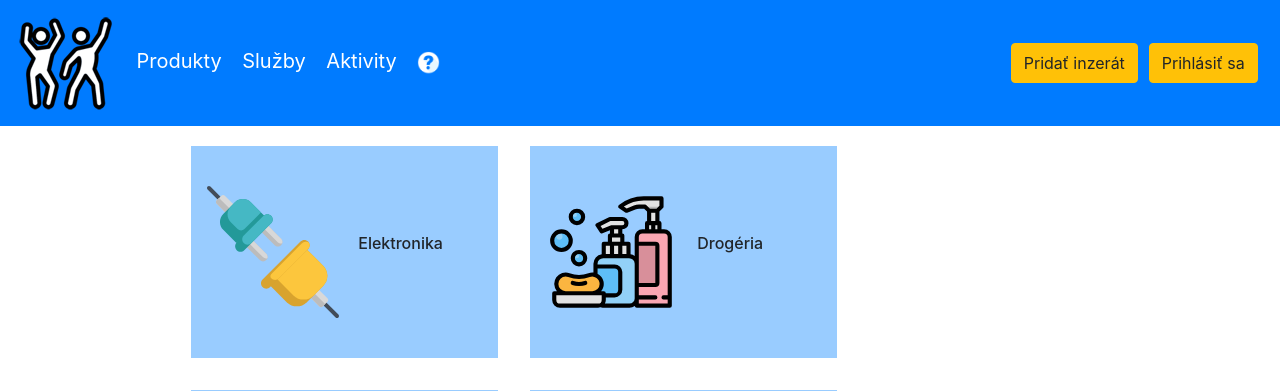
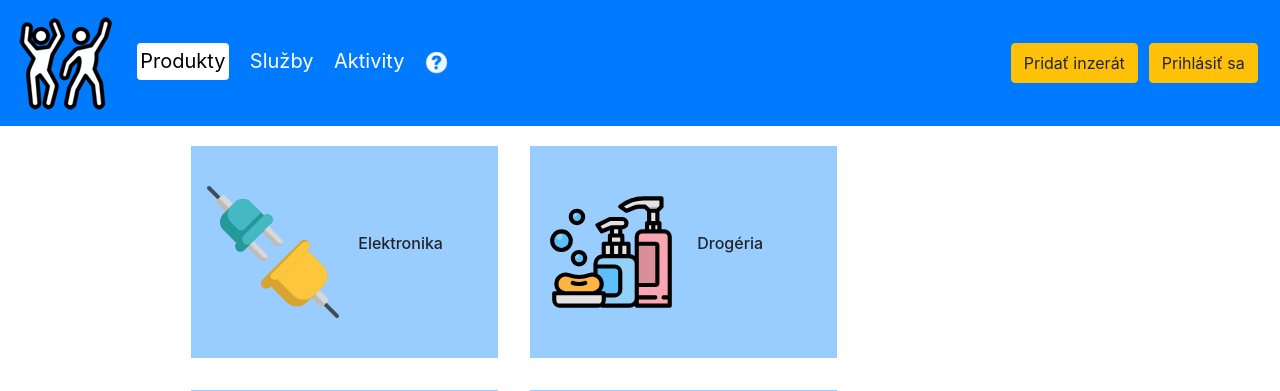
Before and after one commit to KosoScythe/internatnyportal, a PHP site: page / in a window 1280 px wide. Shown: the top 391 px of the page. Run offline with PHP 8.4, Linux system fonts and the light colour scheme; some libraries are stand-ins or nearby versions.

Commit message:
Oprava indexu

```diff
--- a/index.php
+++ b/index.php
@@ -14,26 +14,26 @@
 		<script src="fb.js"></script>
 	</head>
 
-	<body>
+	<body onload = "showLatestAd('1,2',0); vyberKategoriu();">
 		<nav class="navbar fixed-top navbar-dark bg-primary">
 			<div class = "navbar-left">
 				<div class = "navbar-brand">
 					<a href = "index.php"> <img src = "img/icon2.png" > </a>
 				</div>
-				<a id = "navBarButton" class="navbar-brand" href="produkty.html">Produkty</a>
+				<a id = "activated" class="navbar-brand rounded" href="#">Produkty</a>
 				<a id = "navBarButton" class="navbar-brand" href="sluzby.html">Služby</a>
-				<a id = "navBarButton" class="navbar-brand" href="aktivity.html">Aktivity</a>
+				<a id = "navBarButton"  class="navbar-brand" href="aktivity.html">Aktivity</a>
 				<a id = "navBarButton" class="navbar-brand" href="#" data-toggle="modal" data-target="#helpModal"><img src="img/question.png" style="height: 3vh;"></a>
 			</div>
 			<div class = "navbar-right" id="mnBt">
-				<button id="rightUserButtons" class='btn btn-warning btn-rounded' onclick = 'pridajInzerat();'>Pridať inzerát</button>
+				<button id="rightUserButtons" class="btn btn-warning btn-rounded" onclick = "pridajInzerat();">Pridať inzerát</button>
 				<button id="rightUserButtons" class='btn btn-warning btn-rounded' onclick = 'prihlasSa()'>Prihlásiť sa</button>
 			</div>
+		</nav>
 
-		</nav>
 		<div id="page-container">
 			<div class = "container w-75 border-right-1 border-left-1 text ">
-				<div style="background-color: blue;">
+			<div style="background-color: blue;">
 					<div style="cursor: pointer;" onclick = 'location.href="produkty.html?kat=1"' class="polozky"><img class="obrazok" src="img/elektro.svg" /><p>Elektronika</p></div>
 					<div style="cursor: pointer;" onclick = 'location.href="produkty.html?kat=2"' class="polozky"><img class="obrazok" src="img/drogeria.svg" /><p>Drogéria</p></div>
 					<div style="cursor: pointer;" onclick = 'location.href="produkty.html?kat=3"' class="polozky"><img class="obrazok" src="img/jedlo.svg" /><p>Potraviny</p></div>
@@ -46,7 +46,6 @@
 					<div class="polozky"><img class="obrazok" src="img/boardgame.svg" /><p>Stolové hry</p></div>
 				</div>
 			</div>
-
 			<footer class="page-footer font-small bg-primary pt-4 d-flex flex-column" id = "footer">
 				<div class="container-fluid text-center text-md-left bg-primary">
 					<div class="row">
```
